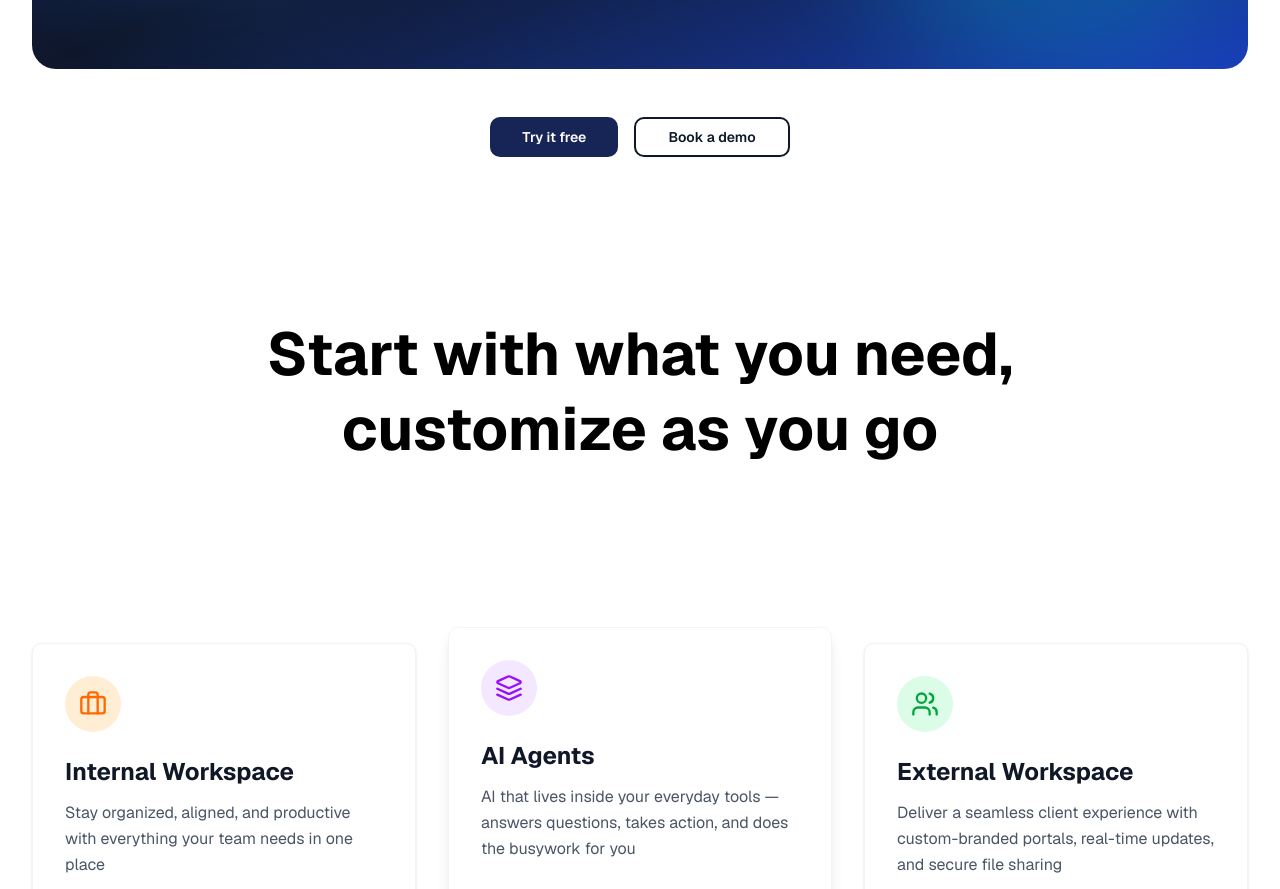
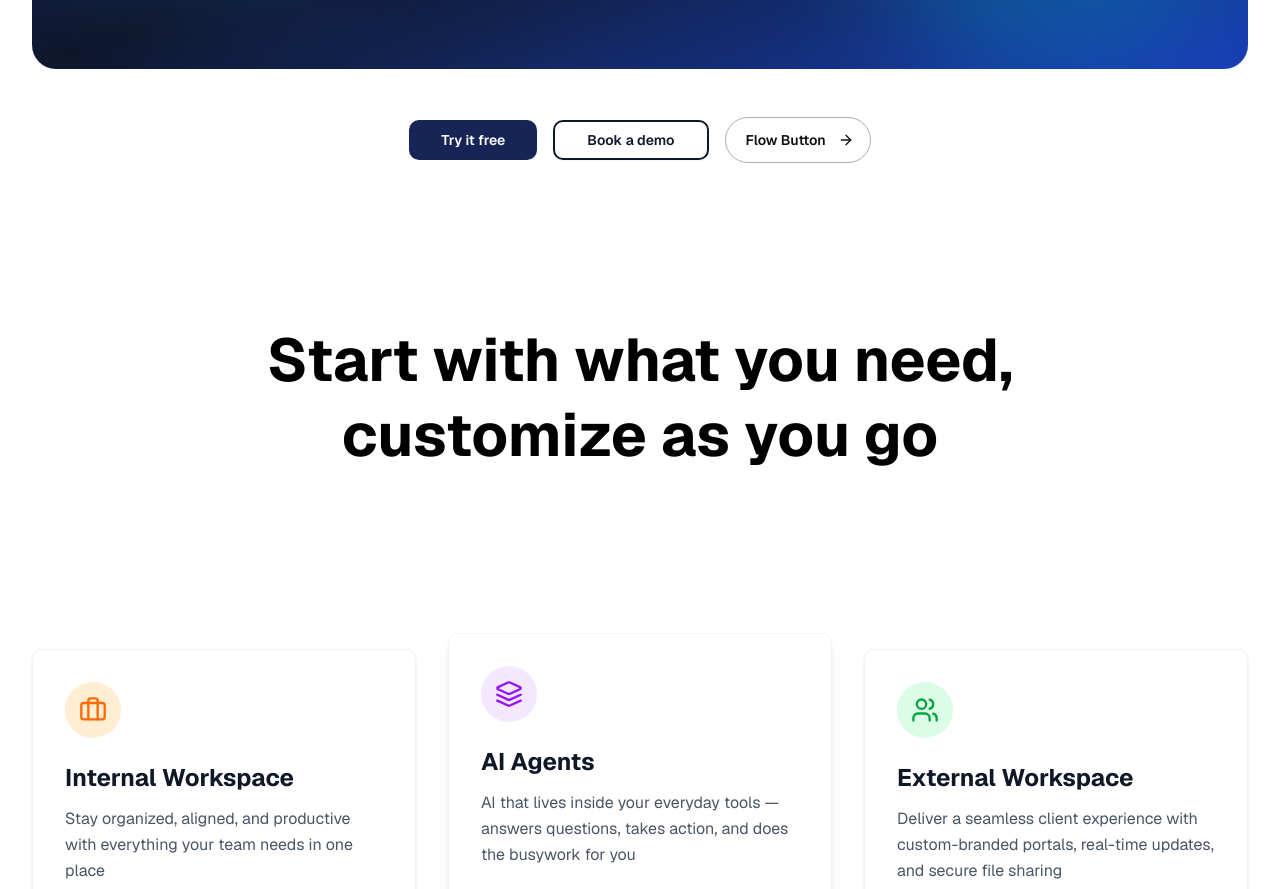
Before and after one commit to Mayankchauhan24/fusebase, a Next.js app: page / in a window 1280 px wide. Shown: the part 3482-4371 px from the top of the page. Built offline with nearby package versions, Linux system fonts and the light colour scheme.

Commit message:
feat: add FlowButton to features showcase section

```diff
--- a/components/features-showcase.tsx
+++ b/components/features-showcase.tsx
@@ -1,7 +1,9 @@
 "use client"
 
 import { useState } from "react"
+
 import { Button } from "@/components/ui/button"
+import { FlowButton } from "@/components/FlowButton"
 
 export function FeaturesShowcase() {
   const [activeTab, setActiveTab] = useState("automations")
@@ -68,6 +70,7 @@ export function FeaturesShowcase() {
           >
             Book a demo
           </Button>
+          <FlowButton text="Flow Button" />
         </div>
       </div>
     </section>
```
